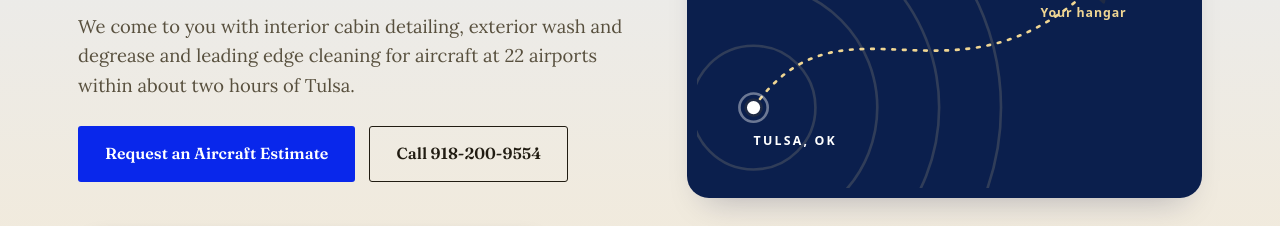
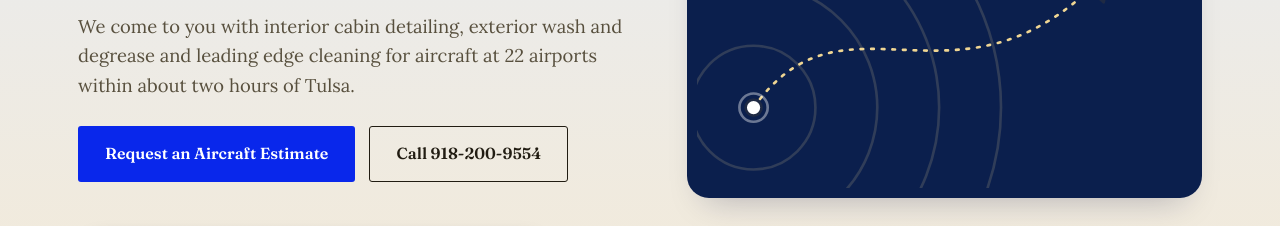
Before and after one commit to Revived25-git/revived-website, a plain HTML site: page aircraft-detailing/index.html in a window 1280 px wide. Shown: the part 432-658 px from the top of the page. Drawn offline with nearby package versions, Linux system fonts and the light colour scheme.

Commit message:
Aircraft hero graphic: remove text labels
Co-Authored-By: Claude Sonnet 5.5 <noreply@anthropic.com>
Claude-Session: https://claude.ai/code/session_019SrkQA3CadFoTTMMEmfKTz

```diff
--- a/aircraft-detailing/index.html
+++ b/aircraft-detailing/index.html
@@ -53,13 +53,11 @@
 <div class="hero-ctas"><a class="btn btn-primary" href="request-estimate/">Request an Aircraft Estimate</a><a class="btn btn-outline" href="tel:918-200-9554">Call 918-200-9554</a></div>
 <a class="g-rating" href="https://g.page/r/Cad7hI0jtxQTEBM" target="_blank" rel="noopener"><svg class="g-logo" viewBox="0 0 48 48" aria-hidden="true"><path fill="#4285F4" d="M45.1 24.5c0-1.6-.1-3.1-.4-4.5H24v8.5h11.9c-.5 2.8-2.1 5.1-4.5 6.7v5.5h7.3c4.3-3.9 6.8-9.7 6.8-16.2z"/><path fill="#34A853" d="M24 46c6.1 0 11.2-2 14.9-5.5l-7.3-5.5c-2 1.4-4.6 2.2-7.6 2.2-5.9 0-10.8-3.9-12.6-9.3H3.9v5.7C7.6 41.7 15.2 46 24 46z"/><path fill="#FBBC05" d="M11.4 28c-.5-1.4-.7-2.8-.7-4.3s.3-2.9.7-4.3v-5.7H3.9C2.4 16.7 1.5 20.2 1.5 24s.9 7.3 2.4 10.3z"/><path fill="#EA4335" d="M24 10.7c3.3 0 6.3 1.1 8.6 3.4l6.5-6.5C35.2 3.9 30.1 1.5 24 1.5 15.2 1.5 7.6 5.8 3.900 13.7l7.5 5.7c1.8-5.4 6.7-8.7 12.6-8.7z"/></svg><b>5.0</b><span class="g-stars" aria-hidden="true">&#9733;&#9733;&#9733;&#9733;&#9733;</span><span class="g-count">&middot; 182+ reviews for Revived Detail</span><span class="g-read">Read</span></a>
 </div>
-<div class="air-art"><svg class="air-plane" viewBox="0 0 560 360" role="img" aria-label="Flight path from Tulsa, OK to your hangar">
+<div class="air-art"><svg class="air-plane" viewBox="0 0 560 360" role="img" aria-label="Airplane flying out from a radar">
 <g fill="none" stroke="#F0D693" stroke-opacity=".16"><circle cx="64" cy="270" r="70"/><circle cx="64" cy="270" r="140"/><circle cx="64" cy="270" r="210"/><circle cx="64" cy="270" r="280"/></g>
 <path d="M64 270C170 120 300 300 470 110" fill="none" stroke="#F0D693" stroke-width="3" stroke-dasharray="3 9" stroke-linecap="round"/>
 <circle cx="64" cy="270" r="9" fill="#fff"/><circle cx="64" cy="270" r="16" fill="none" stroke="#fff" stroke-opacity=".4"/>
-<text x="64" y="312" style="fill:#fff;stroke:none" font-size="14" font-weight="700" letter-spacing="2.5" text-anchor="start" font-family="system-ui,sans-serif">TULSA, OK</text>
 <g transform="translate(470 110) rotate(-48)"><path d="M0-30c4 0 7 4 7 9v14l30 18v8L7 4v14l9 7v6L0 28-16 31v-6l9-7V4l-30 16v-8l30-18v-14c0-5 3-9 7-9z" fill="#F0D693"/></g>
-<text x="486" y="168" style="fill:#F0D693;stroke:none" font-size="14" font-weight="700" letter-spacing="1" text-anchor="end" font-family="system-ui,sans-serif">Your hangar</text>
 </svg></div></div></section>
 <section class="air-points"><div class="wrap"><ul>
 <li><strong>We come to you</strong><span>Hangar, tie-down or FBO ramp where the airport allows it</span></li>
```
